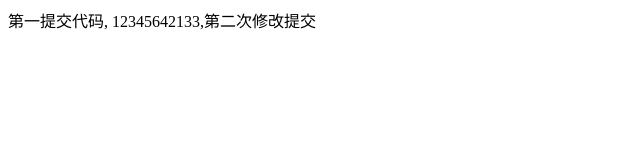
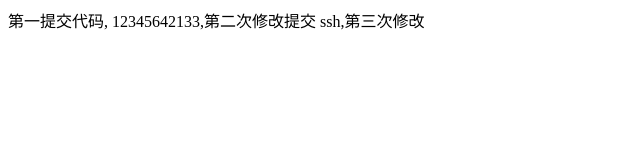
Before and after one commit to Z-haowang/demo, a plain HTML site: page index.html in a window 1280 px wide. Shown: the whole page, without its empty margins (0-640 px from the left). Drawn offline with Linux system fonts and the light colour scheme.

Commit message:
第三次修改ssh

```diff
--- a/index.html
+++ b/index.html
@@ -9,5 +9,6 @@
 <body>
     第一提交代码,
     12345642133,第二次修改提交
+    ssh,第三次修改
 </body>
 </html>
```
